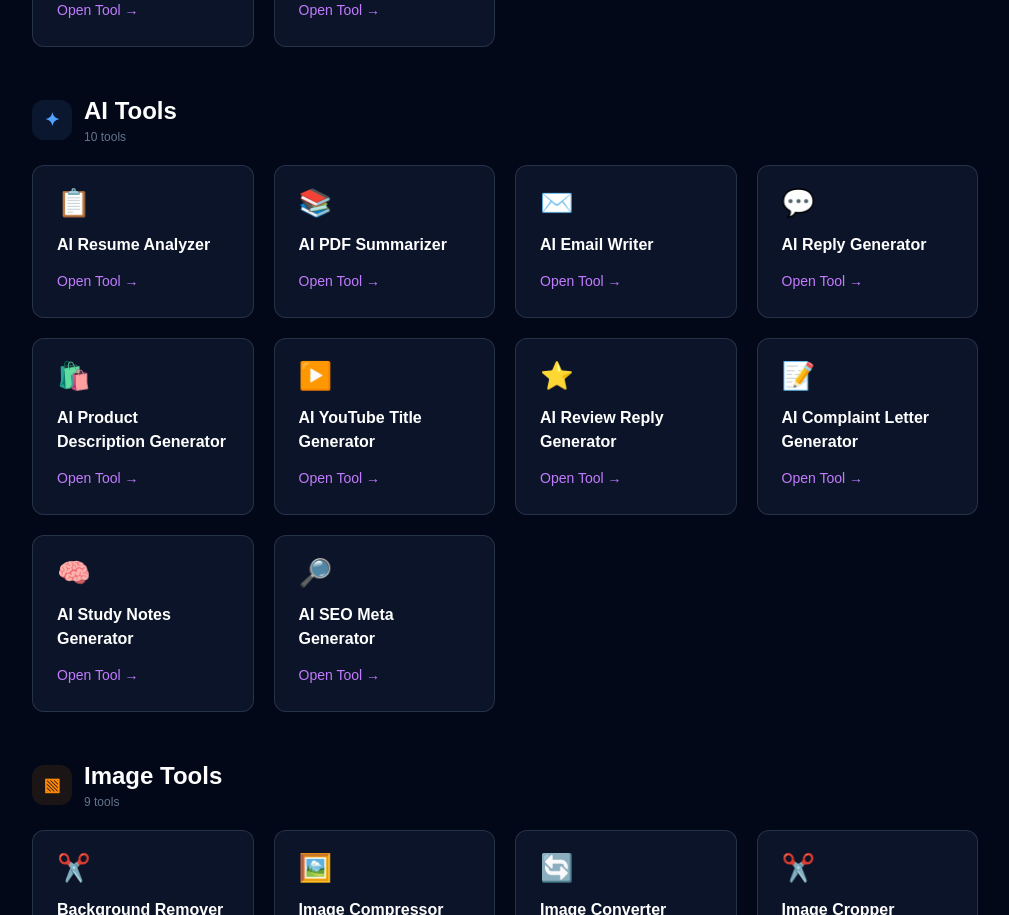
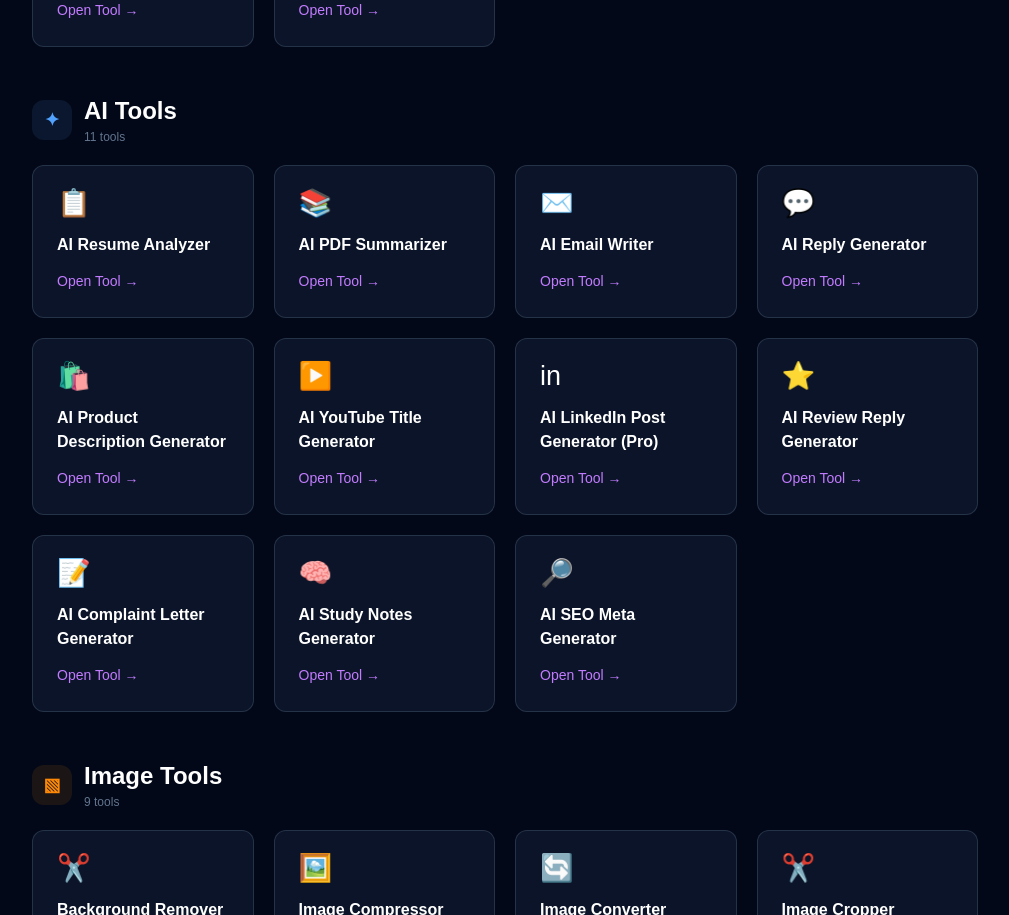
Before and after one commit to sukhgermany007-netizen/toolvoraa, a Next.js app: page /tools/all in a window 1280 px wide. Shown: the part 1540-2455 px from the top of the page, without its empty margins (270-1279 px from the left). Built offline with nearby package versions, Linux system fonts and the light colour scheme; no server answers.

Commit message:
List Pro LinkedIn post generator in All Tools

```diff
--- a/app/tools/all/AllToolsClient.tsx
+++ b/app/tools/all/AllToolsClient.tsx
@@ -196,6 +196,13 @@ const tools: Tool[] = [
     icon: "▶️",
     category: "AI Tools",
     description: "Generate engaging YouTube titles designed to attract more clicks.",
+  },
+  {
+    name: "AI LinkedIn Post Generator (Pro)",
+    href: "/tools/ai-linkedin-post-generator",
+    icon: "in",
+    category: "AI Tools",
+    description: "Create professional LinkedIn posts with ToolVoraa Pro.",
   },
   {
     name: "AI Review Reply Generator",
```
